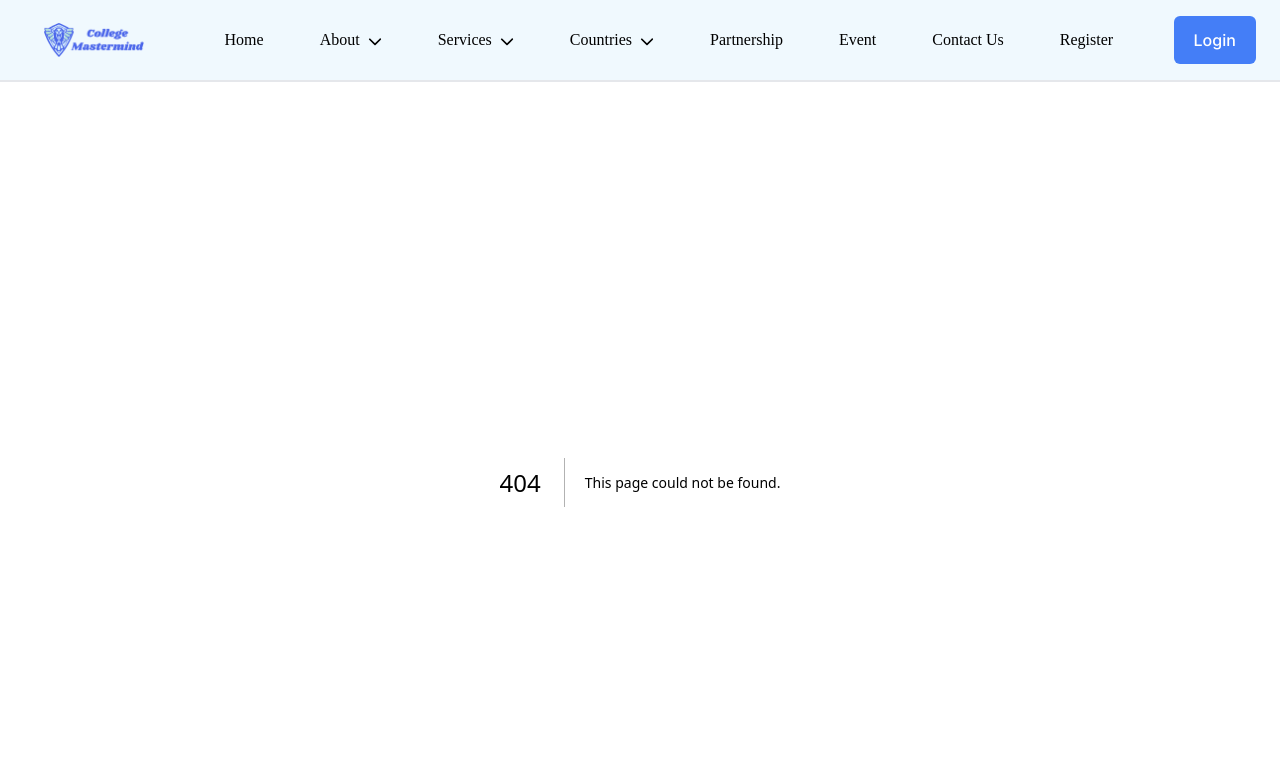
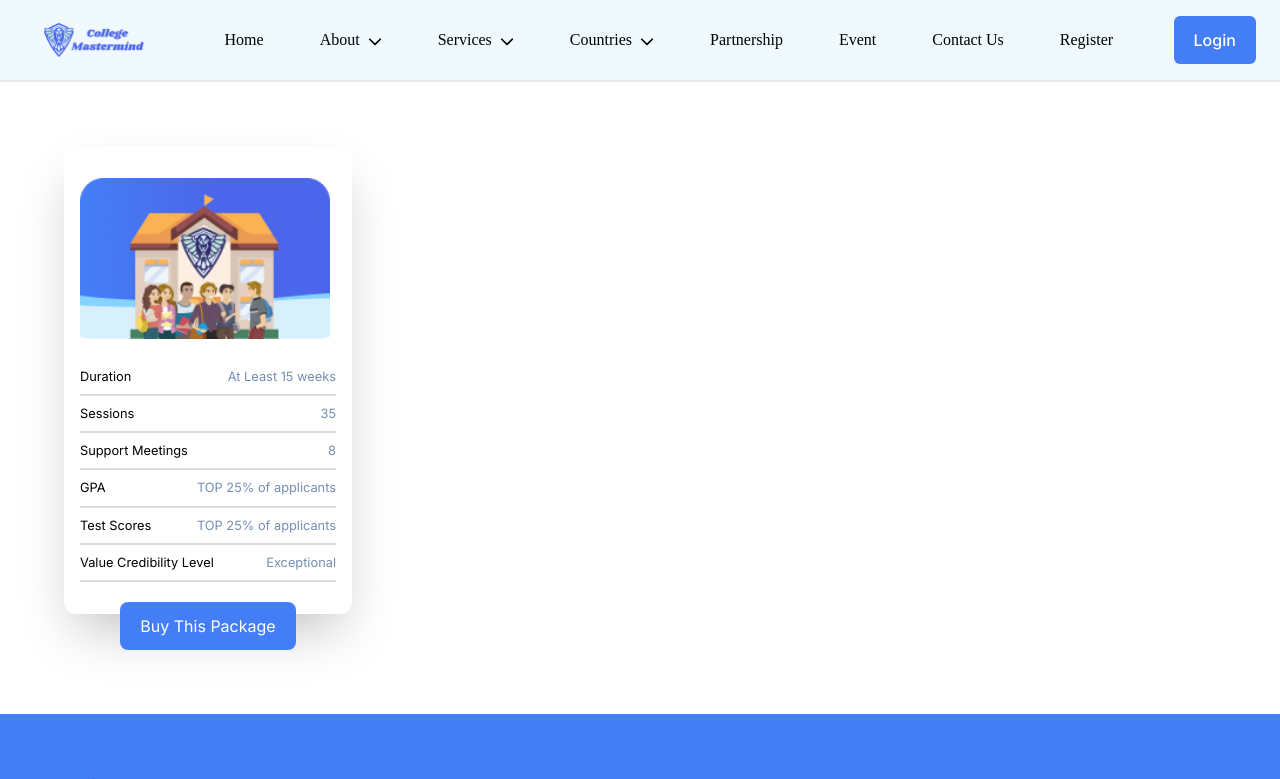
Before and after one commit to WasifAli22/freetemplate, a Next.js app: page /packages in a window 1280 px wide. Before the commit this address had no page. Shown: the top 779 px of the page. Built offline with nearby package versions, Linux system fonts and the light colour scheme.

Commit message:
working on essential packages

```diff
--- a/src/app/globals.css
+++ b/src/app/globals.css
@@ -36,3 +36,11 @@
     background-size: contain;
     background-repeat: no-repeat;
 }
+.masterbg{
+    background-image: url('/bgimg.png');
+    height: 100%;
+    width: 100%;
+    background-position: right bottom;
+    background-size: auto;
+    background-repeat: no-repeat;
+}
--- /dev/null
+++ b/src/app/packages/page.tsx
@@ -0,0 +1,20 @@
+import LeftCard from '@/components/EssentialPackage/LeftCard'
+import PxWrapper from '@/components/shares/PxWrapper'
+import React from 'react'
+
+const PackagePage = () => {
+  return (
+    <PxWrapper>
+      <div className="grid grid-cols-12">
+        <div className="col-span-12 md:col-span-3">
+          <LeftCard />
+        </div>
+        <div className="col-span-1"></div>
+        <div className="col-span-12 md:col-span-8"></div>
+      </div>
+
+    </PxWrapper>
+  )
+}
+
+export default PackagePage
--- /dev/null
+++ b/src/components/EssentialPackage/LeftCard.tsx
@@ -0,0 +1,41 @@
+import Image from 'next/image'
+import React from 'react'
+
+const LeftCard = () => {
+    return (
+        <>
+            <section className='shadow-2xl rounded-xl px-4 py-8'>
+                <Image src="/packages/clgpackage.png" className='mb-5' alt='packages' width={250} height={200} />
+                <div className="flex justify-between py-2 border-b-2 border-[#D9D9D9]">
+                    <small>Duration</small>
+                    <small className='text-[#758EB3]'>At Least 15 weeks</small>
+                </div>
+                <div className="flex justify-between py-2 border-b-2 border-[#D9D9D9]">
+                    <small>Sessions</small>
+                    <small className='text-[#758EB3]'>35</small>
+                </div>
+                <div className="flex justify-between py-2 border-b-2 border-[#D9D9D9]">
+                    <small>Support Meetings</small>
+                    <small className='text-[#758EB3]'>8</small>
+                </div>
+                <div className="flex justify-between py-2 border-b-2 border-[#D9D9D9]">
+                    <small>GPA</small>
+                    <small className='text-[#758EB3]'>TOP 25% of applicants</small>
+                </div>
+                <div className="flex justify-between py-2 border-b-2 border-[#D9D9D9]">
+                    <small>Test Scores</small>
+                    <small className='text-[#758EB3]'>TOP 25% of applicants</small>
+                </div>
+                <div className="flex justify-between py-2 border-b-2 border-[#D9D9D9]">
+                    <small>Value Credibility Level</small>
+                    <small className='text-[#758EB3]'>Exceptional</small>
+                </div>
+            </section>
+            <div className="w-full m-auto text-center">
+                <button type="button" className="text-white text-center m-auto text-base bg-textColor mt-[-27px] rounded-lg py-3 px-5">Buy This Package</button>
+            </div>
+        </>
+    )
+}
+
+export default LeftCard
--- /dev/null
+++ b/src/components/EssentialPackage/LeftItems.tsx
@@ -0,0 +1,13 @@
+import React from 'react'
+
+const LeftItems = () => {
+    return (
+        <div>
+            <section className='shadow-2xl rounded-xl px-4 py-8'>
+
+            </section>
+        </div>
+    )
+}
+
+export default LeftItems
--- a/src/components/HomeSect/mastermind/MasterMind.tsx
+++ b/src/components/HomeSect/mastermind/MasterMind.tsx
@@ -35,6 +35,7 @@ const cards = [
 ]
 const MasterMind = () => {
     return (
+        <div className="masterbg">
             <PxWrapper>
                 <div className="text-center mb-10">
                     <p className='text-xl text-[#758EB3]  mb-5'>How did we get these results?? Its all in our 5-step method.</p>
@@ -58,6 +59,7 @@ const MasterMind = () => {
                     <button type="button" className="text-white text-base bg-custom-gradient  rounded-md py-3 px-5">BOOK YOUR STRATEGY SESSION!</button>
                 </div>
             </PxWrapper>
+        </div>
     )
 }
 
```
Also changed, not shown: public/packages/clgpackage.png (added). Lines whose indentation alone changed are shown as unchanged.
